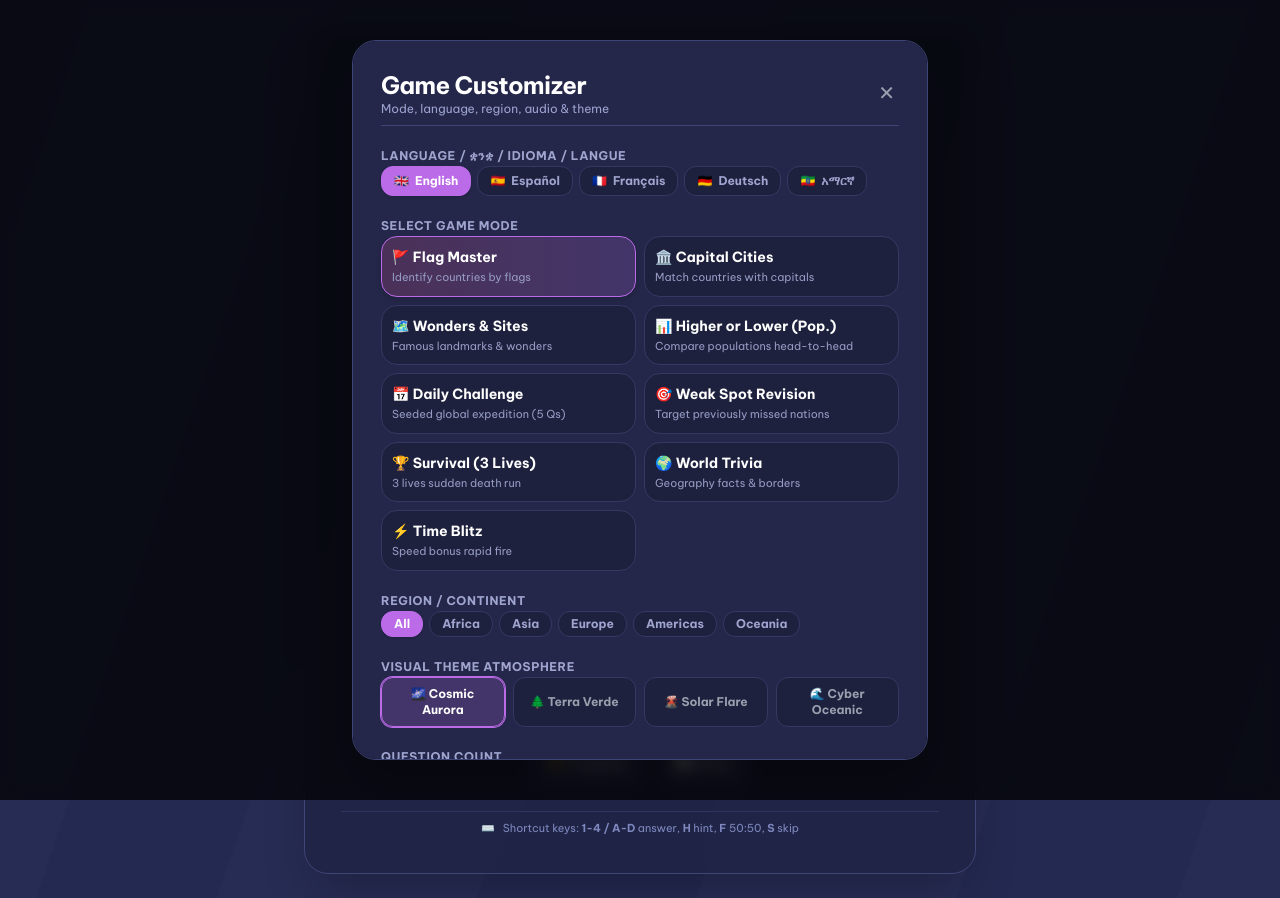
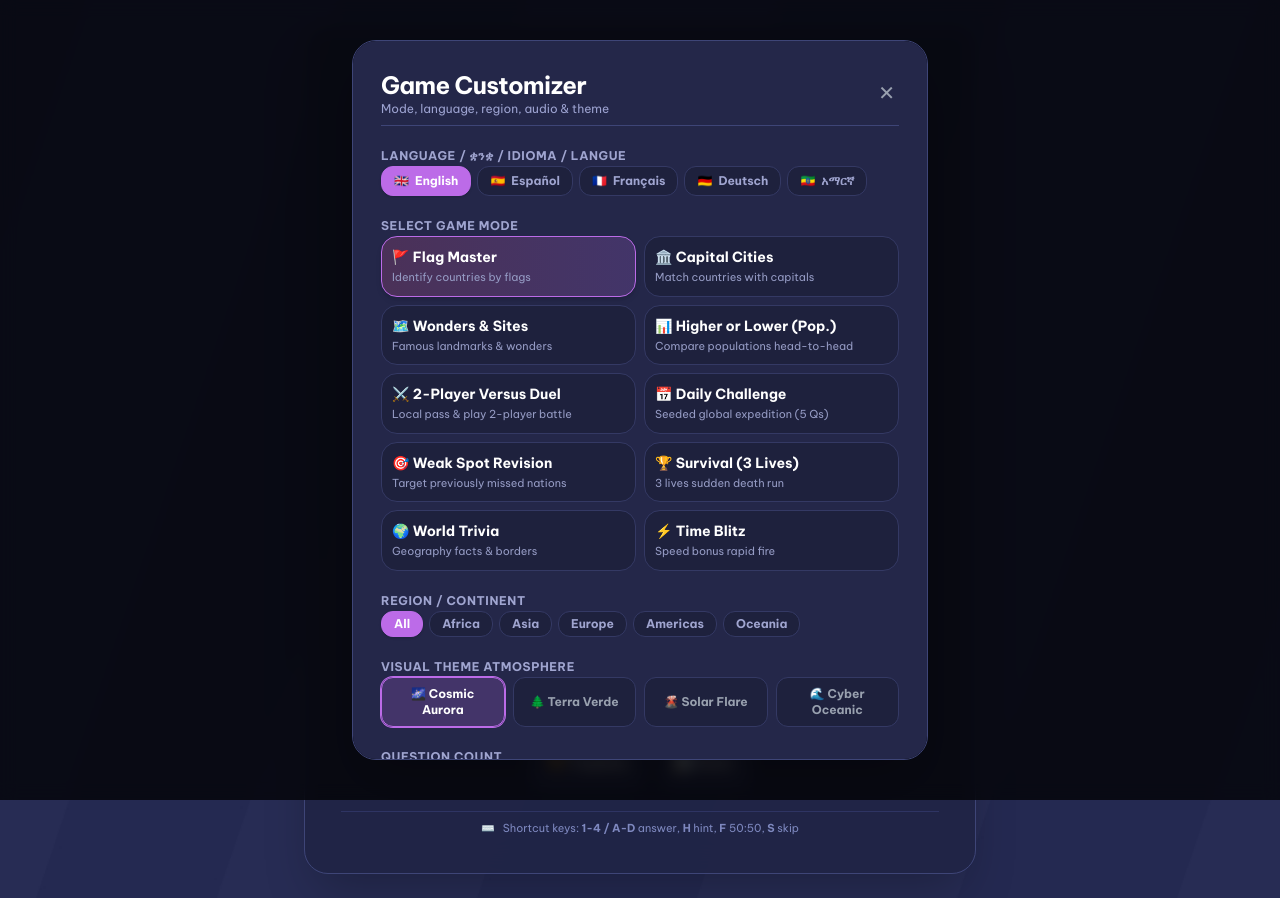
Before and after one commit to kenenisabeyan/country-quiz, a React (Vite) app: page / in a window 1280 px wide. Both pictures are taken after a click on the button "⚙️ Custom Mode". Built offline with nearby package versions, Linux system fonts and the light colour scheme.

Commit message:
feat: add 2-Player Versus Duel mode and update related components

```diff
--- a/src/App.jsx
+++ b/src/App.jsx
@@ -537,6 +537,8 @@ function App() {
         return `🏆 ${t("survivalMode", currentLang)}`;
       case "timeAttack":
         return `⚡ ${t("timeBlitz", currentLang)}`;
+      case "versus":
+        return "⚔️ 2-Player Versus Duel";
       default:
         return `🌍 ${t("worldTrivia", currentLang)} (${settings.continent})`;
     }
--- a/src/components/GameSettingsModal.jsx
+++ b/src/components/GameSettingsModal.jsx
@@ -67,6 +67,7 @@ export default function GameSettingsModal({
     { id: "capitals", title: `🏛️ ${t("capitalCities", currentLang)}`, desc: "Match countries with capitals" },
     { id: "landmarks", title: `🗺️ ${t("landmarksSites", currentLang)}`, desc: "Famous landmarks & wonders" },
     { id: "higherLower", title: `📊 ${t("higherLower", currentLang)}`, desc: "Compare populations head-to-head" },
+    { id: "versus", title: "⚔️ 2-Player Versus Duel", desc: "Local pass & play 2-player battle" },
     { id: "daily", title: `📅 ${t("dailyChallenge", currentLang)}`, desc: "Seeded global expedition (5 Qs)" },
     { id: "revision", title: `🎯 ${t("weakSpotRevision", currentLang)}`, desc: "Target previously missed nations" },
     { id: "survival", title: `🏆 ${t("survivalMode", currentLang)}`, desc: "3 lives sudden death run" },
--- a/src/data/countryData.js
+++ b/src/data/countryData.js
@@ -726,7 +726,7 @@ export async function fetchQuestionsByMode(
   if (mode === "landmarks") {
     return generateLandmarkQuestions(count, continent);
   }
-  if (mode === "survival" || mode === "timeAttack") {
+  if (mode === "survival" || mode === "timeAttack" || mode === "versus") {
     return generateMixedQuestions(count, continent);
   }
 
```
